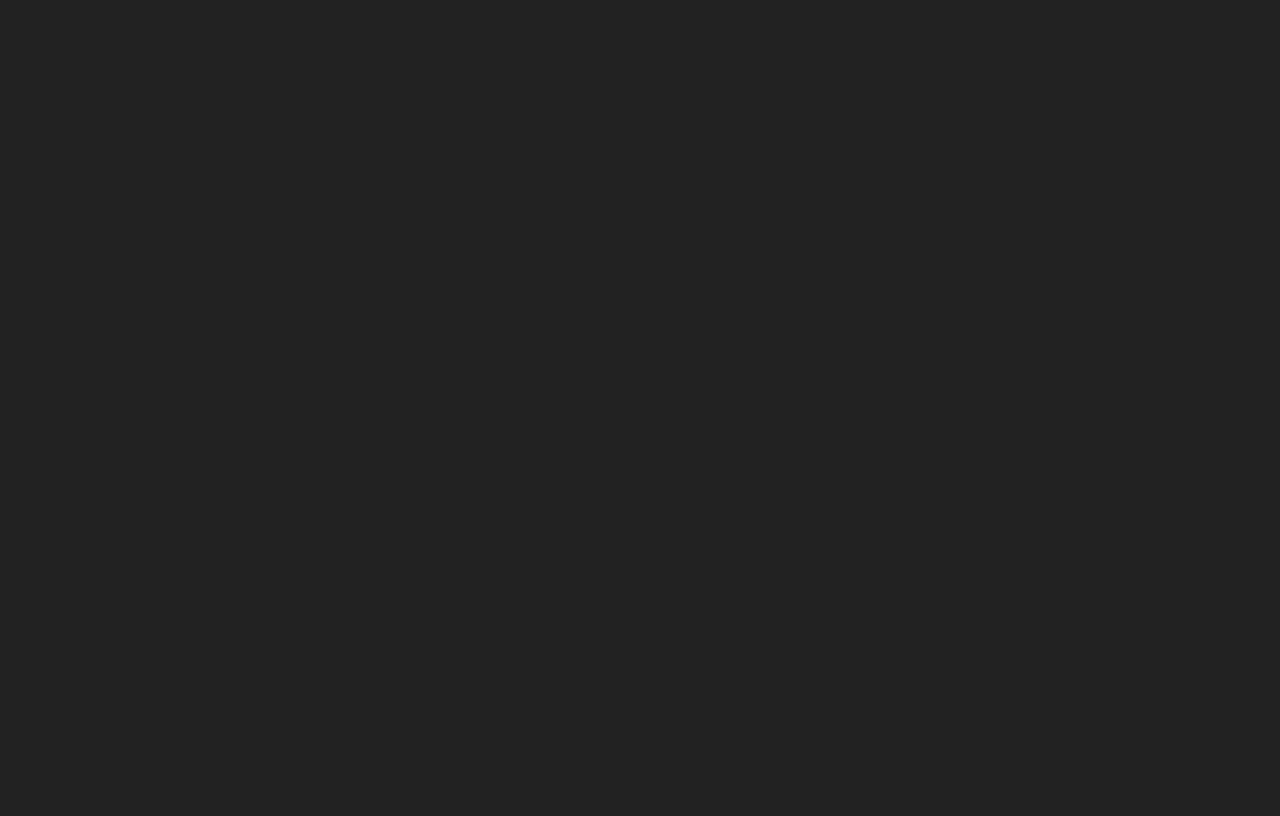
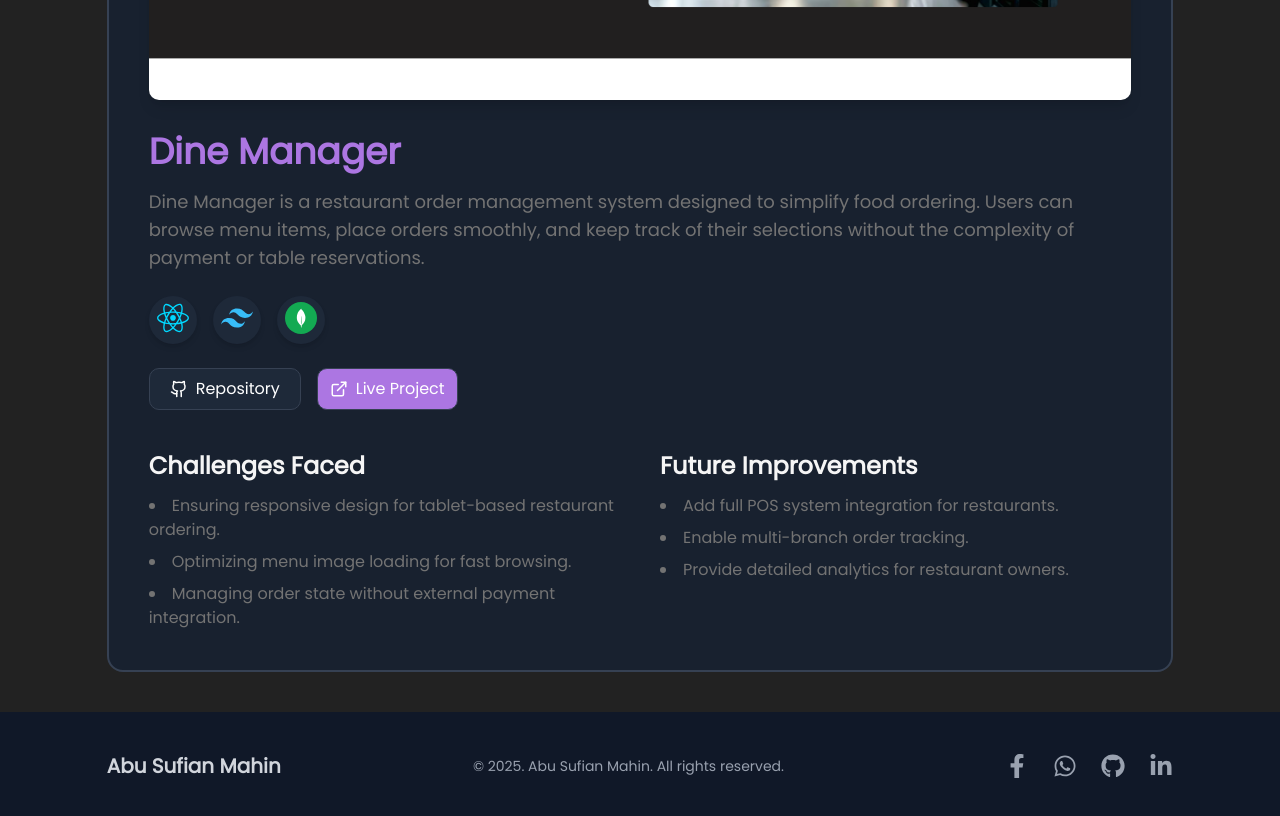
Before and after one commit to AbuSufianMahin/portfolio, a React (Vite) app: page /project-details/Dine-Manager in a window 1280 px wide. Shown: the part 540-1356 px from the top of the page. Before the commit the page ends 800 px from the top, so only its background shows below. Built offline with nearby package versions, Linux system fonts and the light colour scheme.

Commit message:
added project details page

```diff
--- a/Data/projectData.js
+++ b/Data/projectData.js
@@ -21,6 +21,18 @@ const projectsData = [
             { name: "Shadcn", icon: shadcnLogo },
             { name: "MongoDB", icon: mongoDBLogo },
         ],
+        liveLink: "https://petconnect-adoption-platform.web.app",
+        githubLink: "https://github.com/AbuSufianMahin/PetConnect-client",
+        challenges: [
+            "Implementing efficient pet search and filtering functionality.",
+            "Managing real-time adoption request updates.",
+            "Designing a user-friendly yet information-rich UI.",
+        ],
+        improvements: [
+            "Integrate AI-powered pet matching recommendations.",
+            "Add multilingual support for global adoption.",
+            "Include video introductions for pets.",
+        ],
     },
     {
         id: 2,
@@ -33,10 +45,22 @@ const projectsData = [
             { name: "TailwindCSS", icon: tailwindLogo },
             { name: "MongoDB", icon: mongoDBLogo },
         ],
+        liveLink: "https://tasklanse-task-marketplace.web.app",
+        githubLink: "https://github.com/AbuSufianMahin/TaskLance-client",
+        challenges: [
+            "Creating a secure bidding system to prevent spam offers.",
+            "Ensuring scalable task management with MongoDB.",
+            "Handling multiple concurrent project updates in real-time.",
+        ],
+        improvements: [
+            "Integrate payment gateways for full freelancing workflow.",
+            "Add skill-based freelancer recommendations.",
+            "Implement project milestone tracking.",
+        ],
     },
     {
         id: 3,
-        name: "Dine Manager",
+        name: "Dine-Manager",
         image: dinemanagerHeaderSS,
         description:
             "Dine Manager is a restaurant order management system designed to simplify food ordering. Users can browse menu items, place orders smoothly, and keep track of their selections without the complexity of payment or table reservations.",
@@ -45,9 +69,21 @@ const projectsData = [
             { name: "TailwindCSS", icon: tailwindLogo },
             { name: "MongoDB", icon: mongoDBLogo },
         ],
+        liveLink: "https://restaurant-management-sy-6dee9.web.app",
+        githubLink: "https://github.com/AbuSufianMahin/Dine-manager-client",
+        challenges: [
+            "Ensuring responsive design for tablet-based restaurant ordering.",
+            "Optimizing menu image loading for fast browsing.",
+            "Managing order state without external payment integration.",
+        ],
+        improvements: [
+            "Add full POS system integration for restaurants.",
+            "Enable multi-branch order tracking.",
+            "Provide detailed analytics for restaurant owners.",
+        ],
     },
-
 ];
 
 
+
 export default projectsData;
--- a/src/Components/Layouts/HomeLayout.jsx
+++ b/src/Components/Layouts/HomeLayout.jsx
@@ -2,9 +2,11 @@ import Navbar from "../Common/Navbar";
 import Footer from "../Common/Footer";
 import { Outlet } from "react-router";
 import ScrollToHash from "../../Hooks/ScrollToHash";
+import ScrollToTop from "../../Hooks/ScrollToTop";
 const HomeLayout = () => {
     return (
         <div className='poppins-regular'>
+            <ScrollToTop />
             <Navbar></Navbar>
             <ScrollToHash />
             <Outlet></Outlet>
--- /dev/null
+++ b/src/Components/Pages/HomeLayoutPages/Home/Projects/ProjectDetails.jsx
@@ -0,0 +1,91 @@
+import { useParams } from 'react-router';
+import projectsData from '../../../../../../Data/projectData';
+import { ExternalLink, Github } from "lucide-react";
+
+import { Tooltip, TooltipContent, TooltipTrigger } from "../../../../ui/tooltip"
+
+const ProjectDetails = () => {
+    const { projectName } = useParams();
+    const projectInfo = projectsData.find(project => projectName === project.name);
+
+    return (
+        <section className="w-full min-h-screen bg-background py-10">
+            <div className="w-11/12 md:w-10/12 max-w-7xl mx-auto bg-secondary p-4 md:p-6 lg:p-10 rounded-2xl border-2 border-gray-700">
+                <div className="w-full rounded-lg overflow-hidden shadow-lg mb-4 md:mb-8">
+                    <img
+                        src={projectInfo.image}
+                        alt={projectInfo.name}
+                        className="w-full object-cover"
+                    />
+                </div>
+
+                <h1 className="text-2xl md:text-4xl font-extrabold text-primary mb-2 md:mb-4">{projectInfo.name.replace("-", " ")}</h1>
+                <p className="text-sm md:text-base lg:text-lg text-muted-foreground mb-2 md:mb-6">
+                    {projectInfo.description}
+                </p>
+
+
+                <div className="flex flex-wrap items-center gap-2 md:gap-4 mb-4 md:mb-6">
+                    {projectInfo.techList.map(({ name, icon }, indx) => (
+                        <Tooltip key={indx}>
+                            <TooltipTrigger>
+                                <div className="flex flex-col items-center justify-center w-8 h-8 lg:w-12 lg:h-12 rounded-full bg-gray-800 text-white shadow-md">
+                                    <img src={icon} alt={`${name} logo`} className="w-6 h-6 lg:w-8 lg:h-8 mb-1" />
+                                </div>
+                            </TooltipTrigger>
+                            <TooltipContent side="bottom">
+                                <p>{name}</p>
+                            </TooltipContent>
+                        </Tooltip>
+                    ))}
+                </div>
+
+
+                <div className="flex gap-2 md:gap-4 mb-10">
+                    <a
+                        href={projectInfo.githubLink}
+                        target="_blank"
+                        rel="noopener noreferrer"
+                        className="border  border-gray-700 flex  items-center text-xs md:text-base gap-1 md:gap-2 bg-gray-800 text-white px-5 py-2 rounded-lg hover:bg-gray-700 transition"
+                    >
+                        <Github size={18} />
+                        Repository
+                    </a>
+                    <a
+                        href={projectInfo.liveLink}
+                        target="_blank"
+                        rel="noopener noreferrer"
+                        className="border  border-gray-700 flex items-center text-xs md:text-base gap-1 md:gap-2 bg-primary text-white px-3 py-2 rounded-lg hover:bg-primary/90 transition"
+                    >
+                        <ExternalLink size={18} />
+                        Live Project
+                    </a>
+
+                </div>
+
+
+                <div className="grid grid-cols-1 md:grid-cols-2 gap-6 md:gap-10">
+                    <div>
+                        <h2 className="text-xl md:text-2xl font-bold mb-3">Challenges Faced</h2>
+                        <ul className="text-sm md:text-base list-disc list-inside text-muted-foreground space-y-2">
+                            {projectInfo.challenges.map((challenge, idx) => (
+                                <li key={idx}>{challenge}</li>
+                            ))}
+                        </ul>
+                    </div>
+
+                    <div>
+                        <h2 className="text-xl md:text-2xl font-bold mb-3">Future Improvements</h2>
+                        <ul className="text-sm md:text-base list-disc list-inside text-muted-foreground space-y-2">
+                            {projectInfo.improvements.map((improvement, idx) => (
+                                <li key={idx}>{improvement}</li>
+                            ))}
+                        </ul>
+                    </div>
+                </div>
+            </div>
+        </section>
+    );
+};
+
+export default ProjectDetails;
--- a/src/Components/Pages/HomeLayoutPages/Home/Projects/Projects.jsx
+++ b/src/Components/Pages/HomeLayoutPages/Home/Projects/Projects.jsx
@@ -4,7 +4,6 @@ import { Button } from "../../../../ui/button"
 import { NavLink } from "react-router"
 
 import projectsData from "../../../../../../Data/projectData";
-import { MoveRight } from "lucide-react";
 
 const Projects = () => {
 
@@ -30,7 +29,10 @@ const Projects = () => {
 
                             <div className="px-6 pb-4 flex flex-col justify-between h-full gap-4">
                                 <div className="justify-center">
-                                    <h2 className="text-2xl font-semibold text-primary mb-2 md:mb-3">{name}</h2>
+                                    <NavLink to={`/project-details/${name}`}>
+                                        <h2 className="text-2xl font-semibold text-primary mb-2 md:mb-3  hover:scale-102 transition duration-300 w-fit">{name.replace("-", " ")}</h2>
+                                    </NavLink>
+
                                     <p className="text-[#d5d5d5] text-xs lg:text-sm">{description}</p>
                                 </div>
 
@@ -53,7 +55,7 @@ const Projects = () => {
                                         ))}
                                     </div>
                                     <div>
-                                        <NavLink to="">
+                                        <NavLink to={`/project-details/${name}`}>
                                             <Button variant={"ghost"} className="p-0 rounded-4xl hover:bg-transparent hover:text-primary cursor-pointer transition duration-300">View Details</Button>
                                         </NavLink>
                                     </div>
--- a/src/Hooks/ScrollToHash.jsx
+++ b/src/Hooks/ScrollToHash.jsx
@@ -14,8 +14,6 @@ const ScrollToHash = () => {
           el.scrollIntoView({ behavior: "smooth" });
         }, 50);
       }
-    } else {
-      window.scrollTo({ top: 0, behavior: "smooth" });
     }
   }, [location]);
 
--- /dev/null
+++ b/src/Hooks/ScrollToTop.jsx
@@ -0,0 +1,17 @@
+import React, { useEffect } from 'react';
+import { useLocation } from 'react-router';
+
+const ScrollToTop = () => {
+    const { pathname } = useLocation();
+
+    useEffect(() => {
+        window.scrollTo({
+            top: 0,
+            behavior: "smooth",
+        });
+    }, [pathname]);
+
+    return null;
+};
+
+export default ScrollToTop;
--- a/src/main.jsx
+++ b/src/main.jsx
@@ -15,6 +15,7 @@ import "./index.css"
 
 import HomeLayout from './Components/Layouts/HomeLayout';
 import HomePage from './Components/Pages/HomeLayoutPages/Home/HomePage';
+import ProjectDetails from './Components/Pages/HomeLayoutPages/Home/Projects/ProjectDetails';
 
 const router = createBrowserRouter([
   {
@@ -27,7 +28,7 @@ const router = createBrowserRouter([
       },
       {
         path: "/project-details/:projectName",
-        element: <div>hi</div>
+        Component: ProjectDetails
       }
     ]
   },
```
